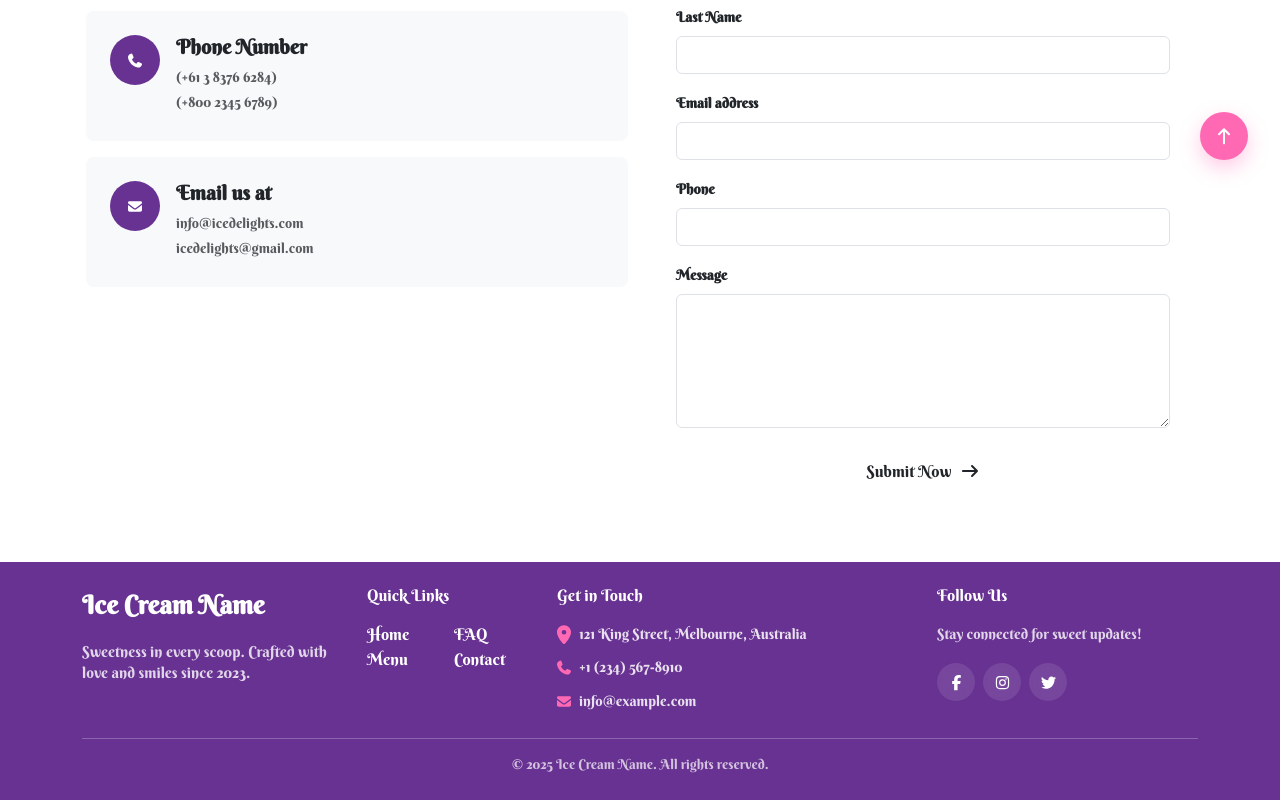
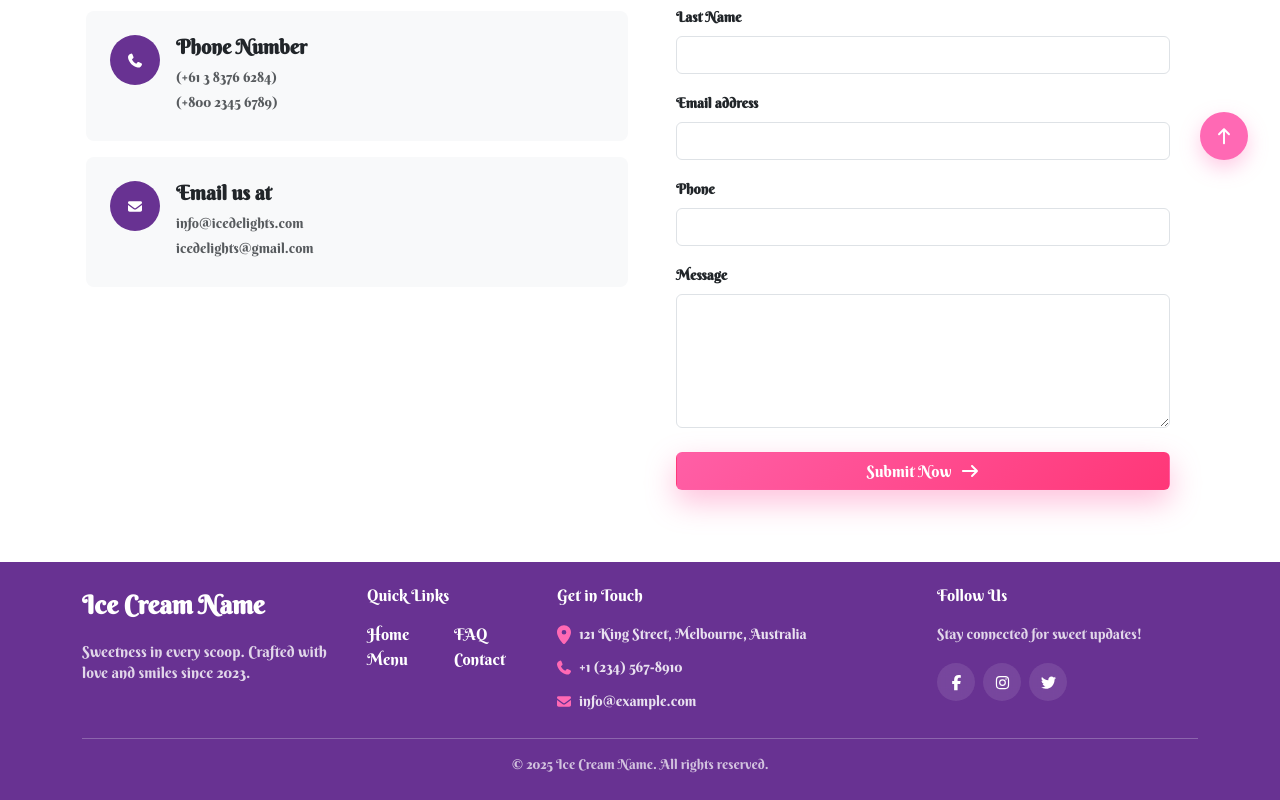
Before and after one commit to Quantr10/CSC340A_Prj1_IceCreamShop, a Vue app: page /contact in a window 1280 px wide. Shown: the part 608-1408 px from the top of the page. Built offline with nearby package versions, Linux system fonts and the light colour scheme.

Commit message:
polish styling

```diff
--- a/src/pages/Contact.vue
+++ b/src/pages/Contact.vue
@@ -129,7 +129,7 @@
               ></textarea>
             </div>
 
-            <button type="submit" class="btn submit-btn w-100 d-inline-flex align-items-center justify-content-center">
+            <button type="submit" class="btn hero-cta-btn w-100 d-inline-flex align-items-center justify-content-center">
               Submit Now
               <font-awesome-icon icon="arrow-right" class="ms-2" />
             </button>
--- a/src/pages/Faq.vue
+++ b/src/pages/Faq.vue
@@ -23,7 +23,7 @@
       <div class="contact-box text-center mt-5 p-4 rounded-3">
         <h3 class="contact-title h4 mb-2">Still have questions?</h3>
         <p class="contact-text mb-3">We'd love to help! Reach out to us anytime.</p>
-        <button class="contact-btn btn" @click="goToContact">
+        <button class="btn hero-cta-btn" @click="goToContact">
           Contact Us
         </button>
       </div>
```
